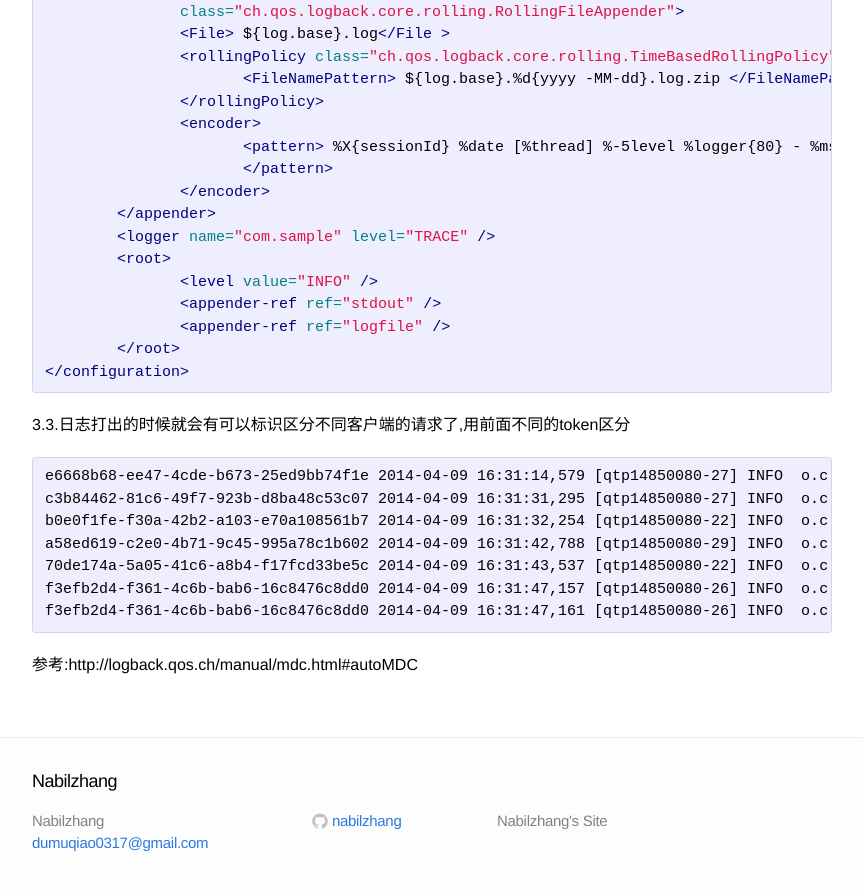
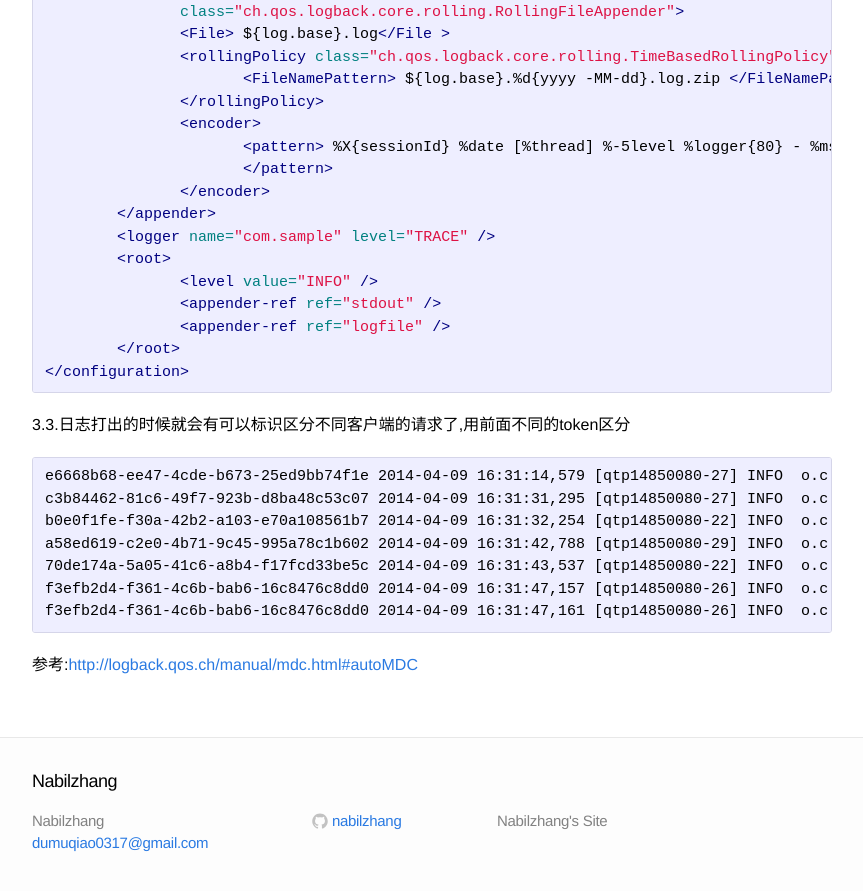
Before and after one commit to nabilzhang/nabilzhang.github.io, a Jekyll site: the page built from _posts/2014-08-19-how-to-use-log4j-mdc.markdown, in a window 1280 px wide and 900 px high, scrolled down 1457 px. Shown: the top 891 px of the window, without its empty margins (208-1071 px from the left). Built offline with Jekyll 4.4.1, drawn with Linux system fonts in a browser that asks for light colours; part of the change alters nothing that is shown.

```diff
--- a/_posts/2014-08-19-how-to-use-log4j-mdc.markdown
+++ b/_posts/2014-08-19-how-to-use-log4j-mdc.markdown
@@ -92,4 +92,4 @@ f3efb2d4-f361-4c6b-bab6-16c8476c8dd0 2014-04-09 16:31:47,157 [qtp14850080-26] IN
 f3efb2d4-f361-4c6b-bab6-16c8476c8dd0 2014-04-09 16:31:47,161 [qtp14850080-26] INFO  o.c.a.f.i.ProjectController - >> create() > GOT PARAMS 'Project [name=url, abstractContent=a, token=null]','(POST /project)@12571381 org.eclipse.jetty.server.Request@bfd2f5'
 {% endhighlight %}
 
-参考:http://logback.qos.ch/manual/mdc.html#autoMDC
+参考:<a href="http://logback.qos.ch/manual/mdc.html#autoMDC">http://logback.qos.ch/manual/mdc.html#autoMDC</a>
```
